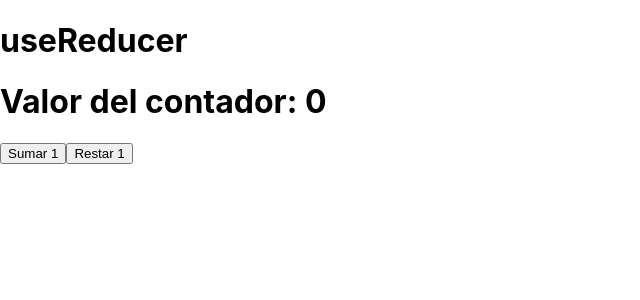
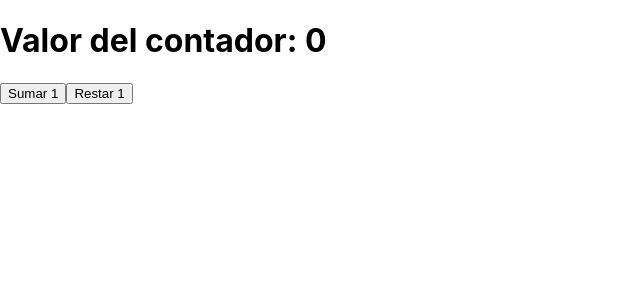
Before and after one commit to vicgisso/redux-vs-hooks, a React (Create React App) app: page / in a window 1280 px wide. Shown: the top 300 px of the page, without its empty margins (0-640 px from the left). Built offline with nearby package versions, Linux system fonts and the light colour scheme.

Commit message:
remove unnecessary h1 label

```diff
--- a/src/App.js
+++ b/src/App.js
@@ -14,7 +14,6 @@ const App = () => {
   const addToCounter = value => setCounter(counter + value);
   return (
     <>
-      <h1>useReducer</h1>
       <Display counter={counter} />
       <Increment addToCounter={addToCounter} />
       <Decrement addToCounter={addToCounter} />
```
